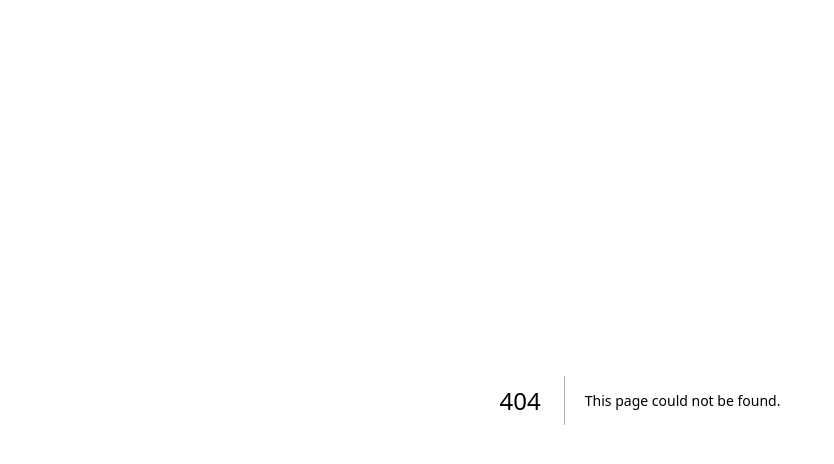
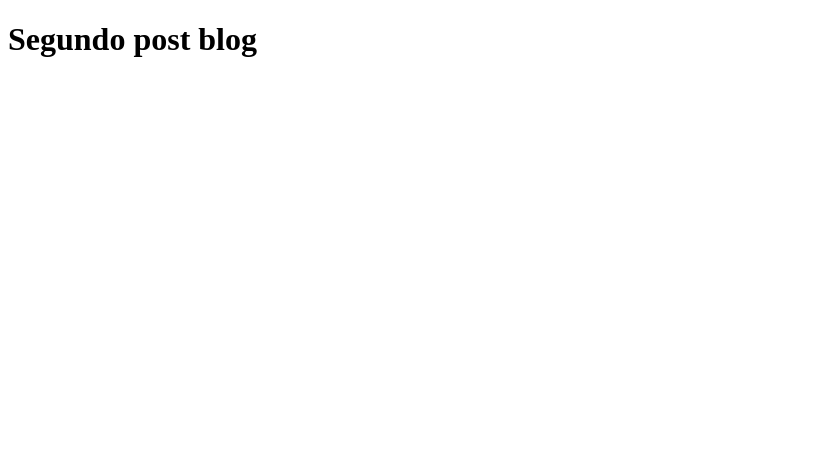
Before and after one commit to melodevpro/Nextjs15-curso, a Next.js app: page /blog/second in a window 1280 px wide. Before the commit this address had no page. Shown: the top 464 px of the page, without its empty margins (0-834 px from the left). Built offline with nearby package versions, Linux system fonts and the light colour scheme.

Commit message:
rutas anidadas

```diff
--- /dev/null
+++ b/src/app/blog/first/page.tsx
@@ -0,0 +1,3 @@
+export default function FirstBlog(){
+    return <h1>Primer post blog</h1>;
+}
--- /dev/null
+++ b/src/app/blog/second/page.tsx
@@ -0,0 +1,3 @@
+export default function SecondBlog(){
+    return <h1>Segundo post blog</h1>;
+}
```
